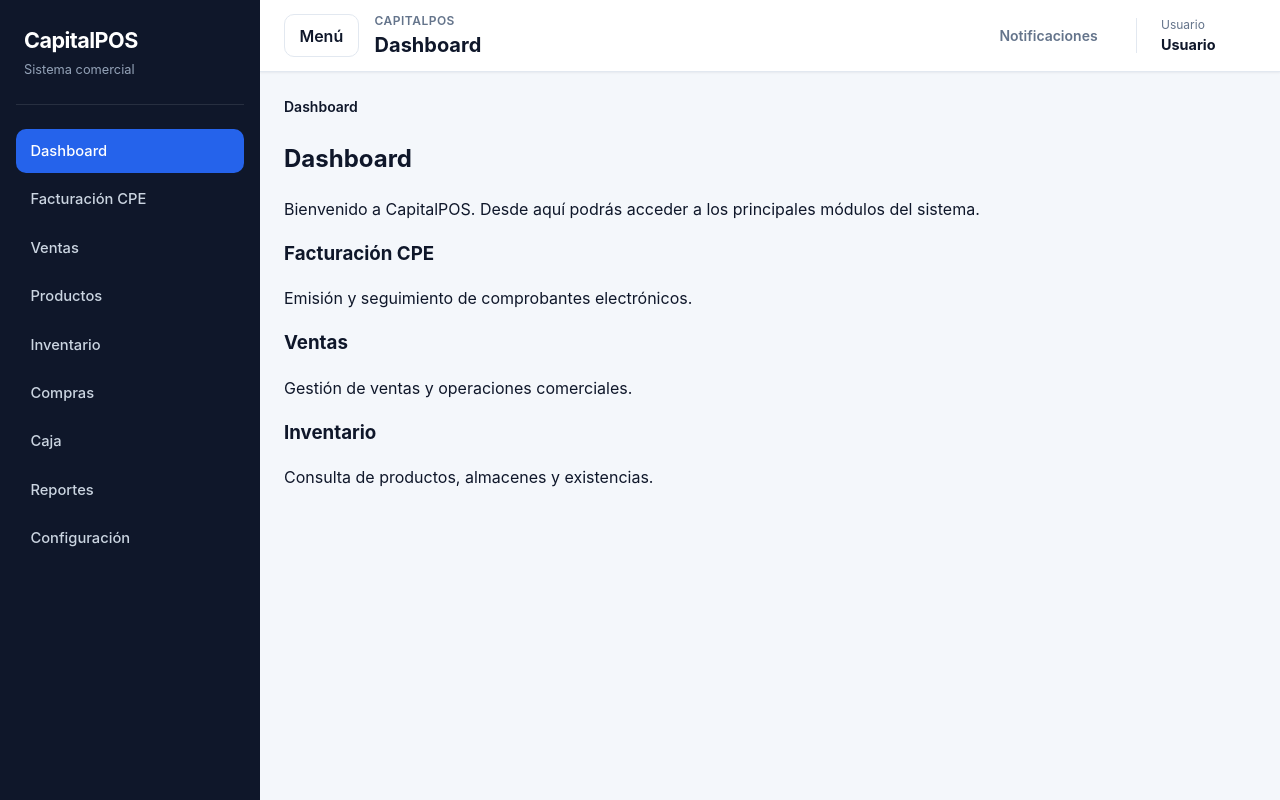
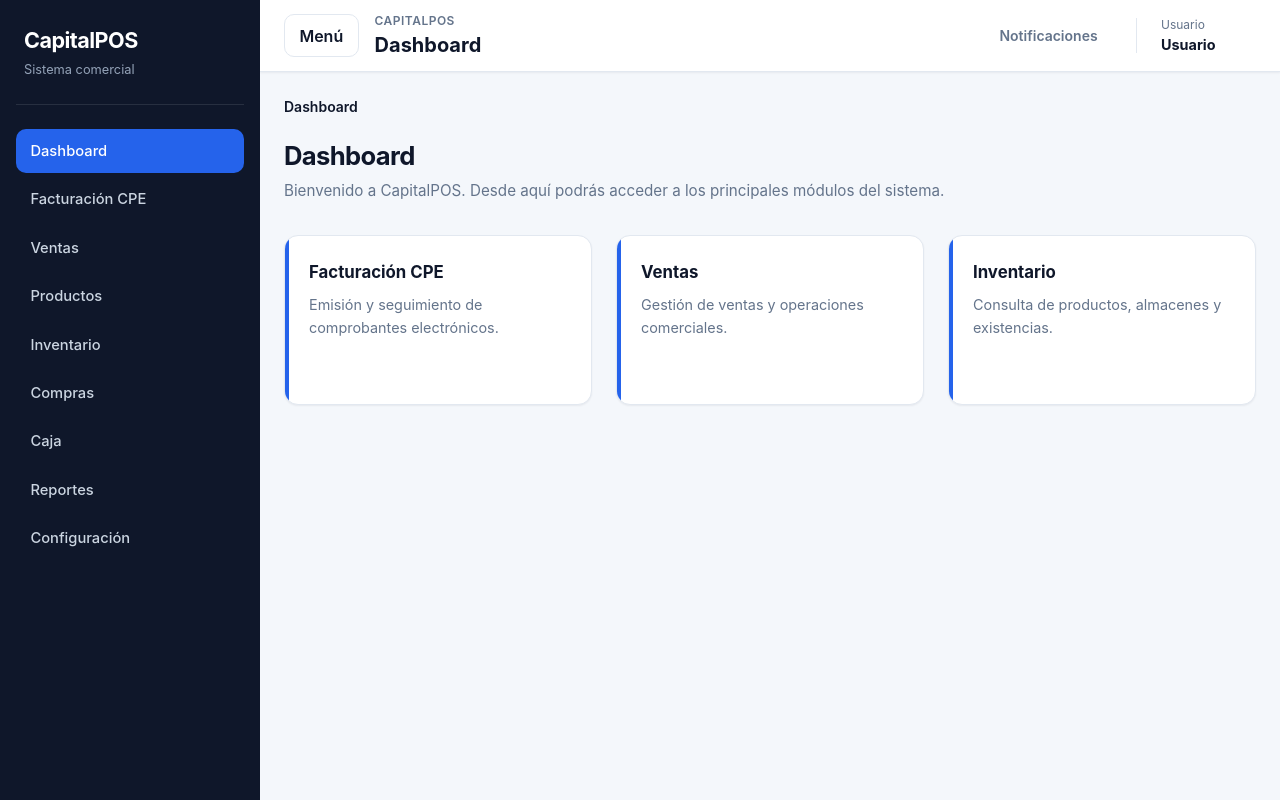
Before and after one commit to yhort/capitalpos-web, an Angular app: page /app/dashboard in a window 1280 px wide. Built offline with nearby package versions, Linux system fonts and the light colour scheme.

Commit message:
Estilizar dashboard inicial

```diff
--- a/src/app/features/dashboard/pages/dashboard-page/dashboard-page.component.scss
+++ b/src/app/features/dashboard/pages/dashboard-page/dashboard-page.component.scss
@@ -0,0 +1,108 @@
+:host {
+    display: block;
+    min-width: 0;
+}
+
+.dashboard-page {
+    width: 100%;
+    max-width: 1440px;
+    margin: 0 auto;
+
+    &__header {
+        margin-bottom: var(--spacing-xl);
+
+        h2 {
+            margin: 0;
+            color: var(--color-text-primary);
+            font-size: clamp(1.5rem, 2vw, 2rem);
+            font-weight: 700;
+            line-height: 1.2;
+            letter-spacing: -0.025em;
+        }
+
+        p {
+            max-width: 720px;
+            margin: var(--spacing-sm) 0 0;
+            color: var(--color-text-secondary);
+            font-size: 0.95rem;
+        }
+    }
+
+    &__summary {
+        display: grid;
+        grid-template-columns: repeat(3, minmax(0, 1fr));
+        gap: var(--spacing-lg);
+    }
+
+    &__card {
+        position: relative;
+        min-width: 0;
+        min-height: 170px;
+        padding: var(--spacing-lg);
+        overflow: hidden;
+        background: var(--color-surface);
+        border: 1px solid var(--color-border);
+        border-radius: var(--radius-lg);
+        box-shadow: var(--shadow-sm);
+        transition:
+            transform var(--transition-normal),
+            box-shadow var(--transition-normal),
+            border-color var(--transition-normal);
+
+        &::before {
+            position: absolute;
+            top: 0;
+            left: 0;
+            width: 4px;
+            height: 100%;
+            content: '';
+            background: var(--color-primary);
+        }
+
+        &:hover {
+            border-color: #bfdbfe;
+            box-shadow: var(--shadow-md);
+            transform: translateY(-3px);
+        }
+
+        h3 {
+            margin: 0;
+            color: var(--color-text-primary);
+            font-size: 1.05rem;
+            font-weight: 700;
+        }
+
+        p {
+            margin: var(--spacing-sm) 0 0;
+            color: var(--color-text-secondary);
+            font-size: 0.9rem;
+            line-height: 1.6;
+        }
+    }
+}
+
+@media (max-width: 1024px) {
+    .dashboard-page {
+        &__summary {
+            grid-template-columns: repeat(2, minmax(0, 1fr));
+        }
+    }
+}
+
+@media (max-width: 640px) {
+    .dashboard-page {
+        &__header {
+            margin-bottom: var(--spacing-lg);
+        }
+
+        &__summary {
+            grid-template-columns: minmax(0, 1fr);
+            gap: var(--spacing-md);
+        }
+
+        &__card {
+            min-height: 140px;
+            padding: var(--spacing-md);
+        }
+    }
+}
```
